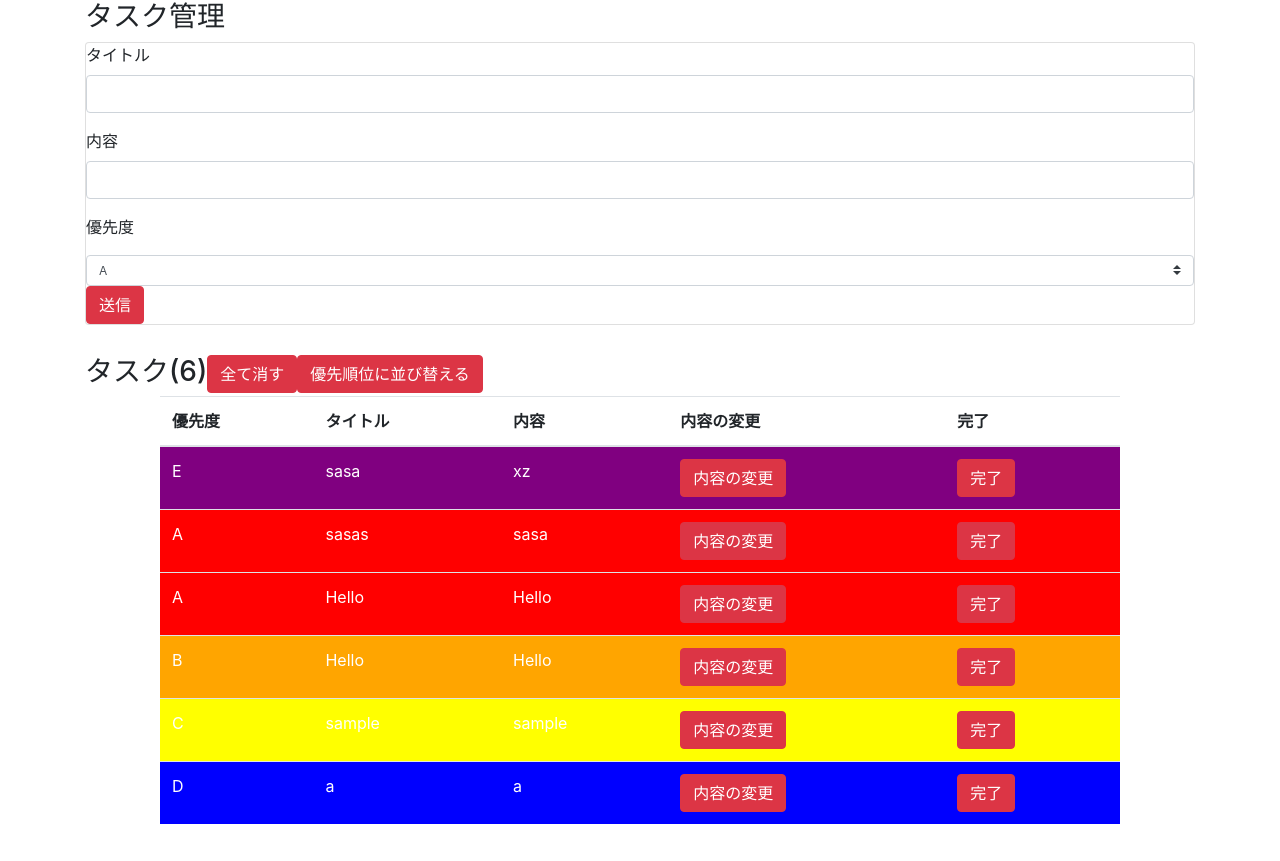
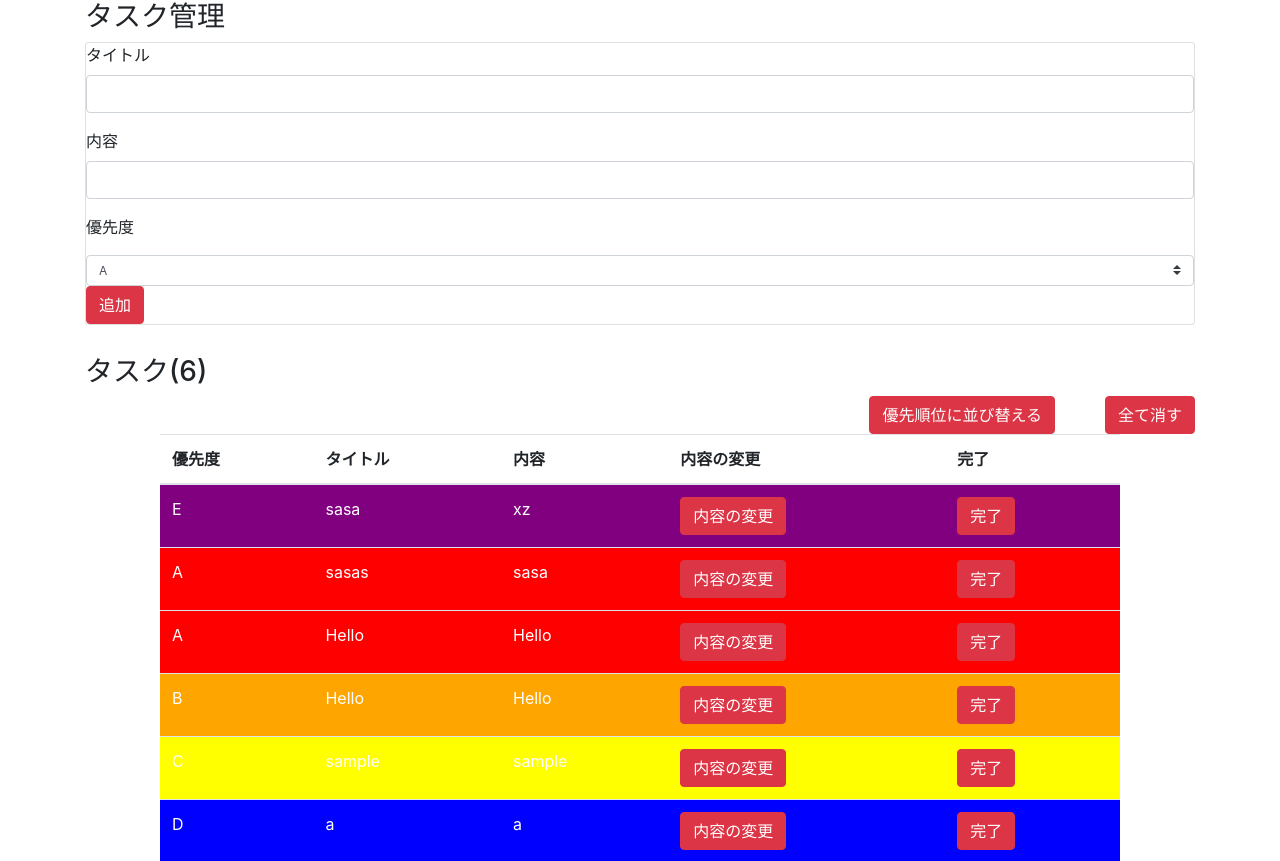
Before and after one commit to nakagawa333/Todo, a Flask app: page / in a window 1280 px wide. Shown: the top 861 px of the page. Before the commit the page ends 824 px from the top, so only its background shows below. Run offline with Flask 2, Linux system fonts and the light colour scheme; data comes from the database, SQL or seed files in the repository; some libraries are stand-ins or nearby versions.

Commit message:
レイアウト修正

```diff
--- a/TodoList/templates/index.html
+++ b/TodoList/templates/index.html
@@ -44,7 +44,7 @@
       </select>
 
 
-      <button type="submit" class="btn btn-danger">送信</button>
+      <button type="submit" class="btn btn-danger">追加</button>
     </form>
   </div>
 
@@ -53,14 +53,17 @@
 -->
  <div class="d-flex" style="margin-top:30px;">
     <h3>タスク({{ total }})</h3>
-        <form action="/deleteall" method="post">
+  </div>
+     <div class="d-flex flex-row-reverse">
+        <form action="/deleteall" method="post" style="margin-left:50px;">
           <button type="submit" class="btn btn-danger">全て消す</button>
           </form>
 
         <form action="/sort" method="post">
-          <button type="submit" class="btn btn-danger">優先順位に並び替える</button>
+          <button type="submit" class="btn btn-danger" style="">優先順位に並び替える</button>
           </form>
     </div>
+  </div>
   </div>
 
     </div>
```
